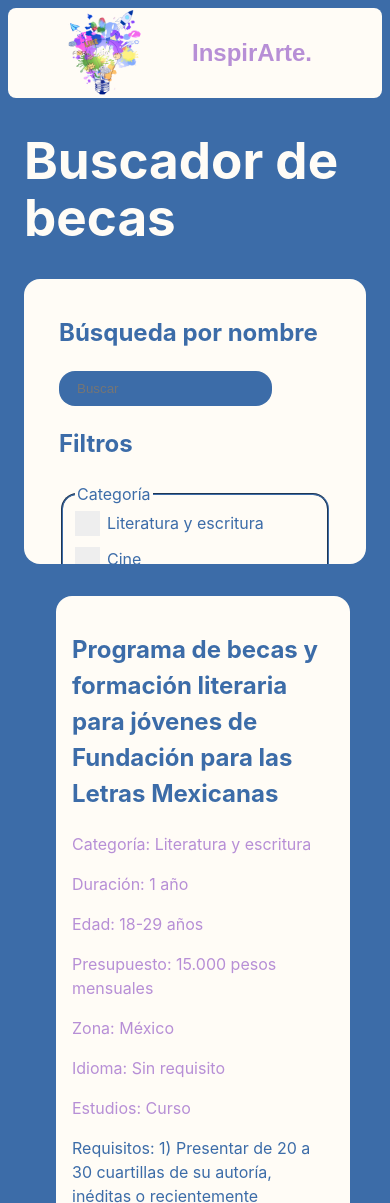
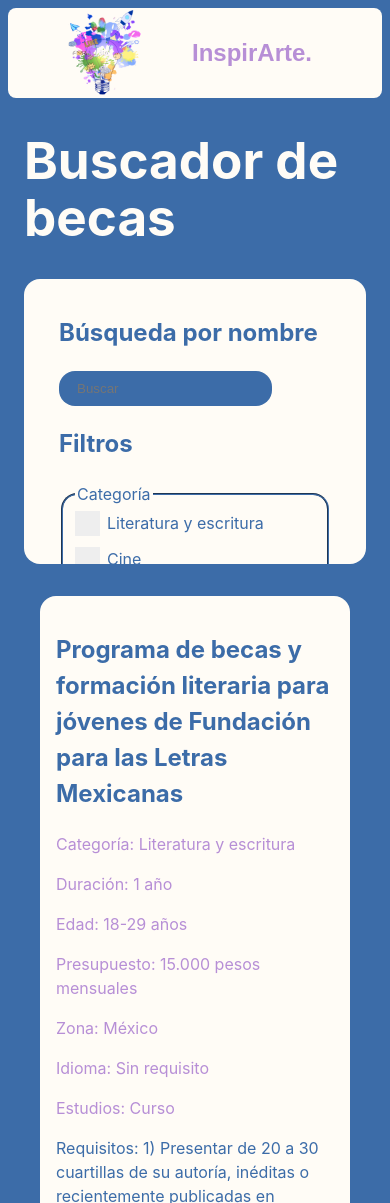
Before and after one commit to OshkarVTec/webBecas, a React (Vite) app: page / in a window 390 px wide. Built offline with nearby package versions, Linux system fonts and the light colour scheme.

Commit message:
fix margin on phone

```diff
--- a/src/components/Card.css
+++ b/src/components/Card.css
@@ -13,7 +13,14 @@ p {
 }
 
 .info {
-    white-space: pre-line;
+	white-space: pre-line;
 	color: #3c6ca8;
-    word-break: auto;
+	word-break: auto;
 }
+
+@media (max-width: 600px) {
+	.card {
+		margin-left: 0rem;
+	}
+
+}
```
